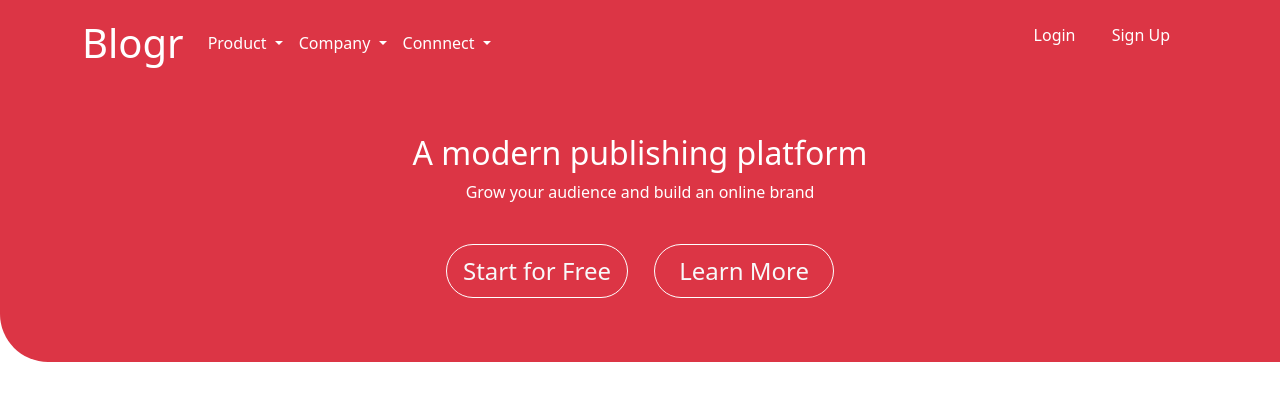
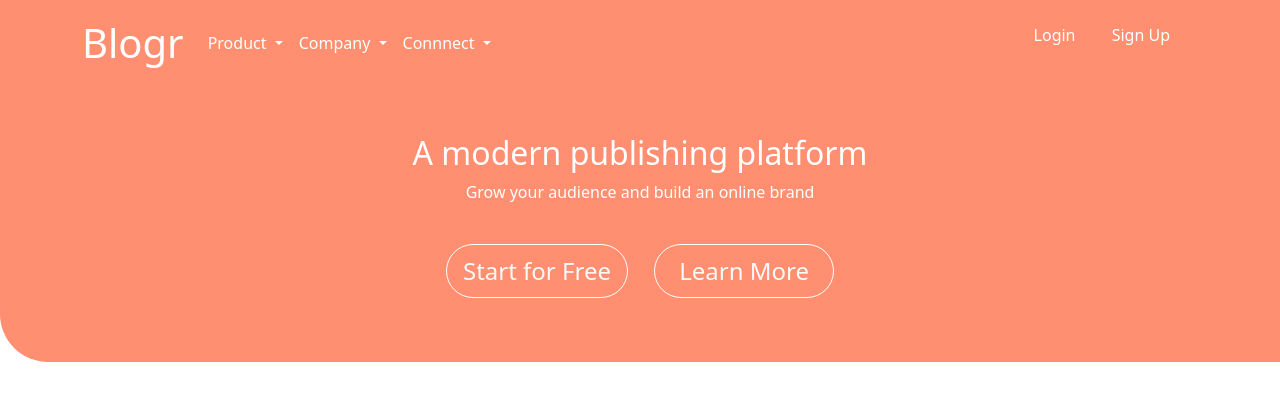
Before and after one commit to web-3-0-group3/BLOG-LANDING-PAGE, a plain HTML site: page index.html in a window 1280 px wide. Drawn offline with Linux system fonts and the light colour scheme.

Commit message:
Update index.html
the header background

```diff
--- a/index.html
+++ b/index.html
@@ -15,8 +15,7 @@
 
 <body>
     <!-- Header starts here-->
-
-    <header class="header bg-danger">
+    <header class="header">
         <nav class="navbar navbar-expand-lg navbar-light ">
             <div class="container" >
               <a class="navbar-brand text-white fs-1" href="#">Blogr</a>
```
